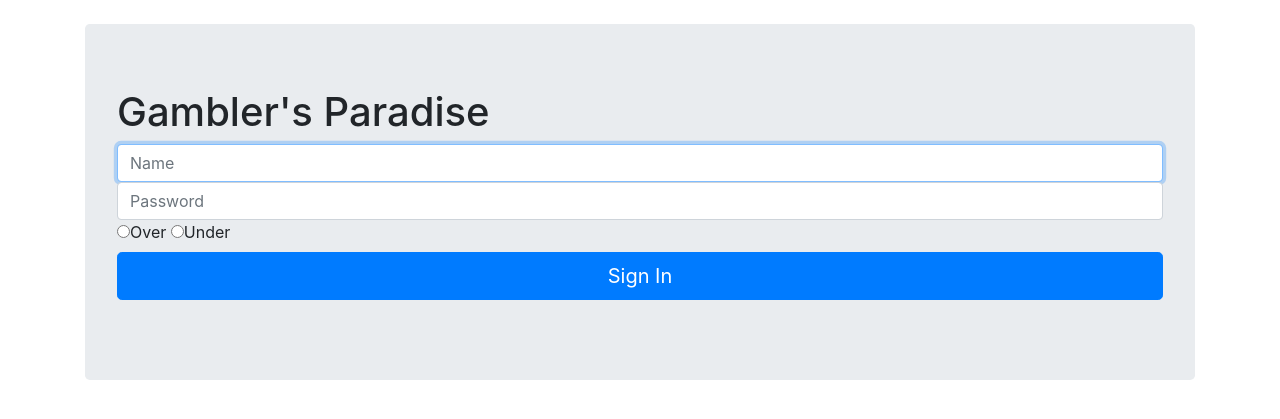
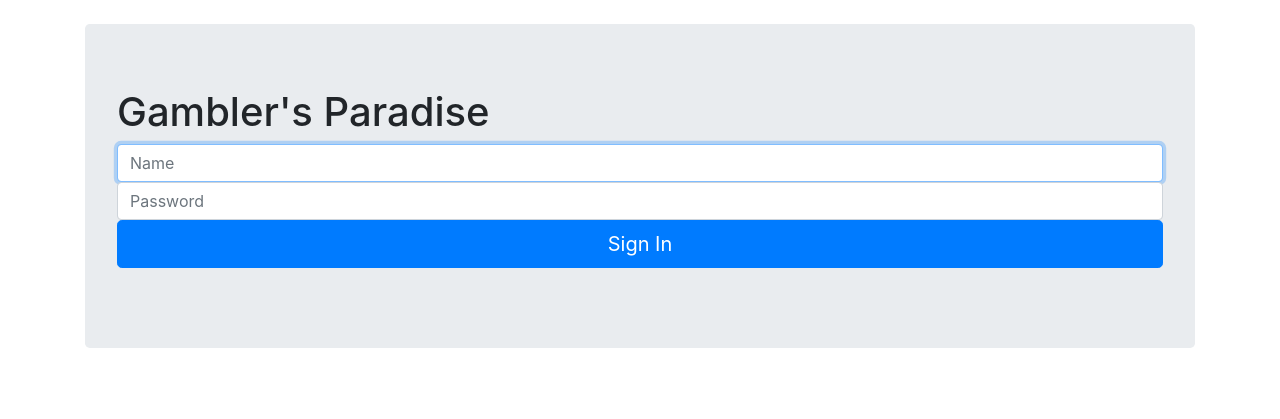
Before and after one commit to jackschlehr2/gamblersparadise, a Flask app: page /login in a window 1280 px wide. Shown: the part 73-492 px from the top of the page. Run offline with Flask 2, Linux system fonts and the light colour scheme; some libraries are stand-ins or nearby versions.

Commit message:
deleted radio rom login

```diff
--- a/flaskr/templates/login.html
+++ b/flaskr/templates/login.html
@@ -11,8 +11,6 @@
                 <input type="name" name="inputName" id="inputName" class="form-control" placeholder="Name" required autofocus>
             <label for="inputPassword" class="sr-only">Password</label>
                 <input type="password" name="inputPassword" id="inputPassword" class="form-control" placeholder="Password" required>
-            <input type="radio" id="over" name="over" value="over"><label for="over">Over</label>
-            <input type="radio" id="under" name="under" value="under"><label for="under">Under</label>
             <button type=submit id="btnSignIn" class="btn btn-lg btn-primary btn-block" type="button">Sign In</button>
         </form>
       </div>
```
